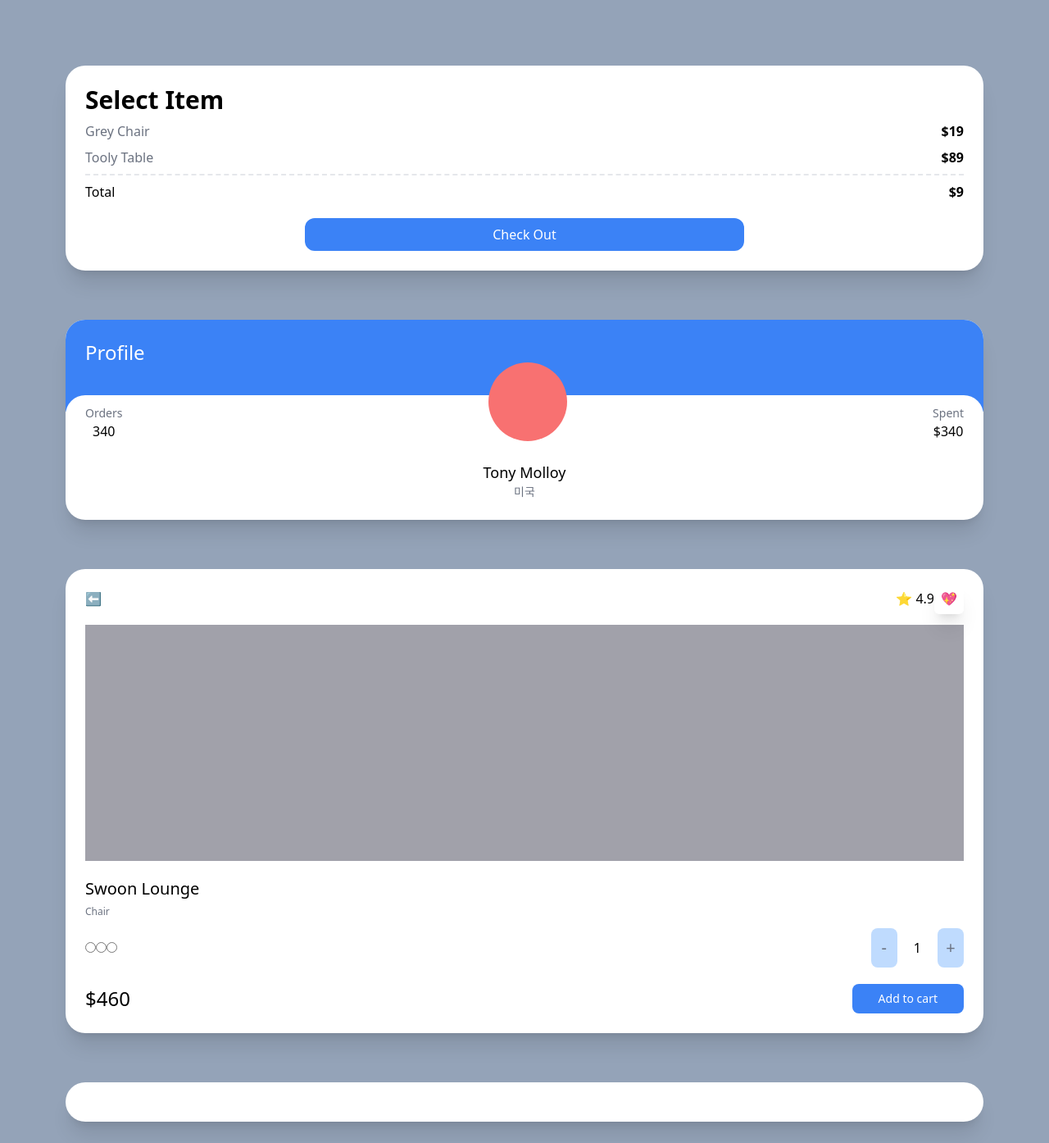
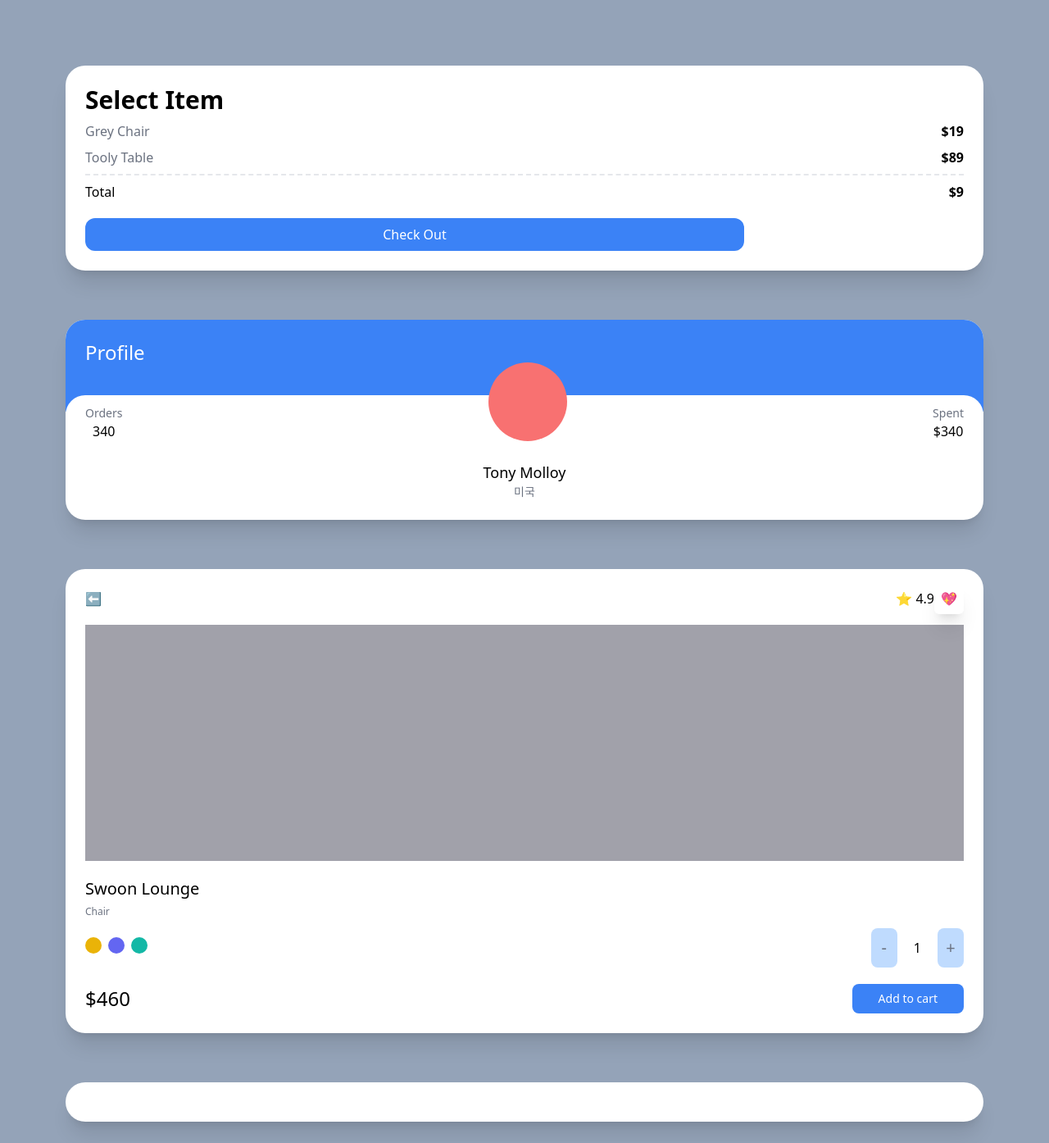
Before and after one commit to JiHunSong94/carrot-market, a Next.js app: page / in a window 1280 px wide. Shown: the top 1394 px of the page at 82% size. Built offline with nearby package versions, Linux system fonts and the light colour scheme.

Commit message:
2.3 TAILWIND - Modifiers

```diff
--- a/pages/index.tsx
+++ b/pages/index.tsx
@@ -15,9 +15,9 @@ export default function Home() {
           <span>Total</span>
           <span className="font-semibold">$9</span>
         </div>
-        <div className="mx-auto mt-5 w-1/2 rounded-xl bg-blue-500 p-2 text-center text-white">
+        <button className="mx-auto mt-5 w-3/4 rounded-xl bg-blue-500 p-2 text-center text-white hover:bg-teal-500 hover:text-black focus:bg-red-500 active:bg-yellow-500">
           Check Out
-        </div>
+        </button>
       </div>
       <div className="overflow-hidden rounded-3xl bg-white shadow-xl">
         <div className="bg-blue-500 p-6 pb-14">
@@ -54,10 +54,10 @@ export default function Home() {
           <span className="font-demium mb-1.5 text-xl">Swoon Lounge</span>
           <span className="text-xs text-gray-500">Chair</span>
           <div className="mt-3 mb-5 flex items-center justify-between">
-            <div>
-              <input type="radio" />
-              <input type="radio" />
-              <input type="radio" />
+            <div className="space-x-2">
+              <button className="h-5 w-5 rounded-full bg-yellow-500"></button>
+              <button className="h-5 w-5 rounded-full bg-indigo-500"></button>
+              <button className="h-5 w-5 rounded-full bg-teal-500"></button>
             </div>
             <div className="flex items-center space-x-5">
               <button className="flex aspect-square w-8 items-center justify-center rounded-lg bg-blue-200 p-2.5 text-xl text-gray-500">
```
